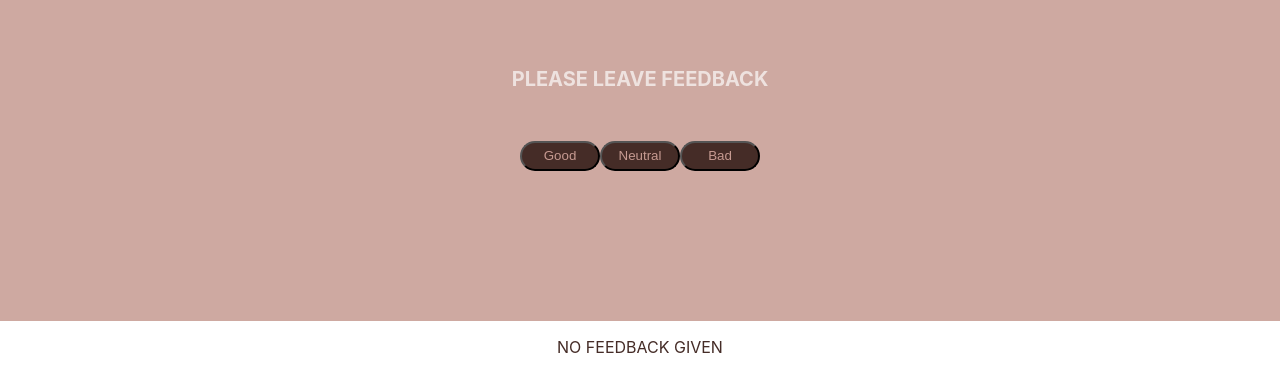
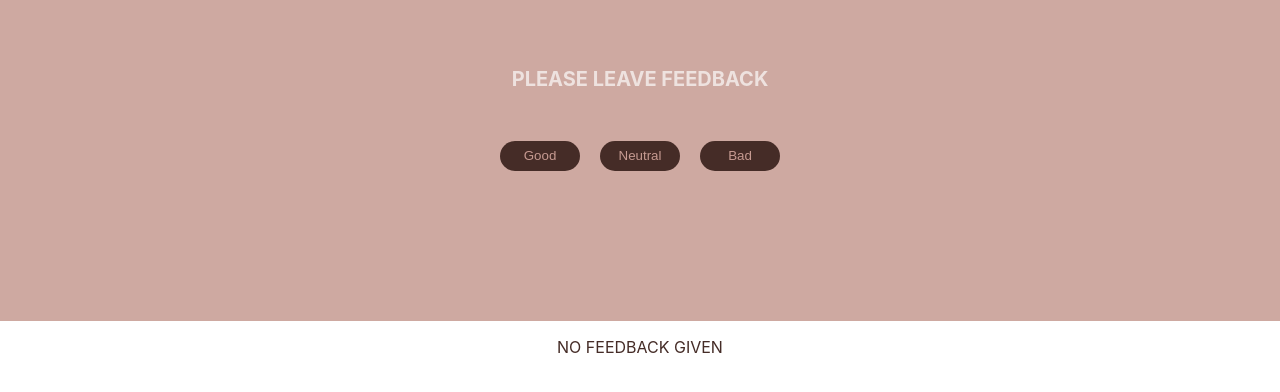
Before and after one commit to Tetiana4/goit-react-hw-02-feedback, a React (Create React App) app: page / in a window 1280 px wide. Shown: the top 392 px of the page. Built offline with nearby package versions, Linux system fonts and the light colour scheme.

Commit message:
Add styles

```diff
--- a/src/Components/FeedbackOptions/FeedbackOptions.styled.js
+++ b/src/Components/FeedbackOptions/FeedbackOptions.styled.js
@@ -17,10 +17,13 @@ export const Button = styled.button`
   background-color: #452c27;
   color: #c69a91;
   border-radius: 20px;
-  margin: 0 auto 100px;
+  margin: 0 10px 100px;
   width: 80px;
   height: 30px;
-  &:hover {
-    border: 1px solid #573831;
+  border: none;
+  cursor: pointer;
+  &:hover,
+  &:focus {
+    border: 1px solid #eee2df;
   }
 `;
```
